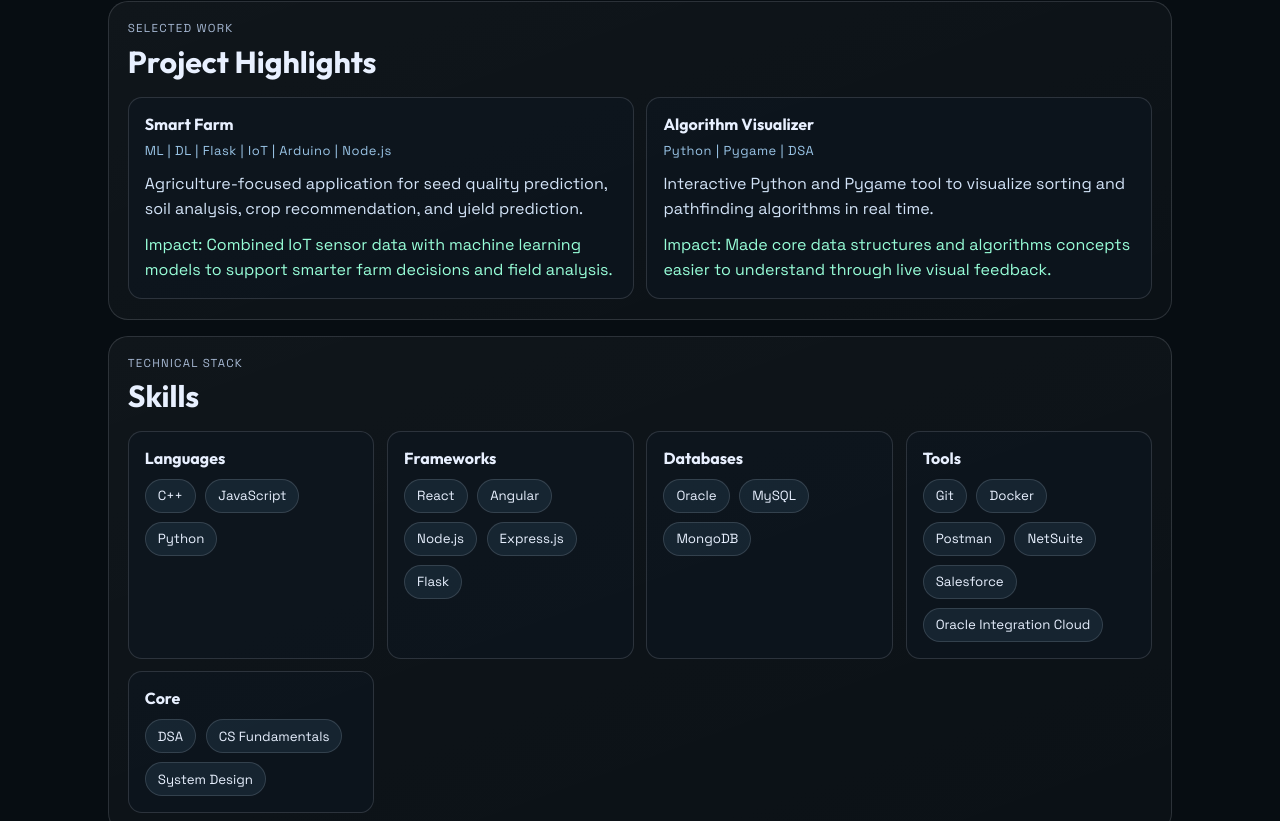
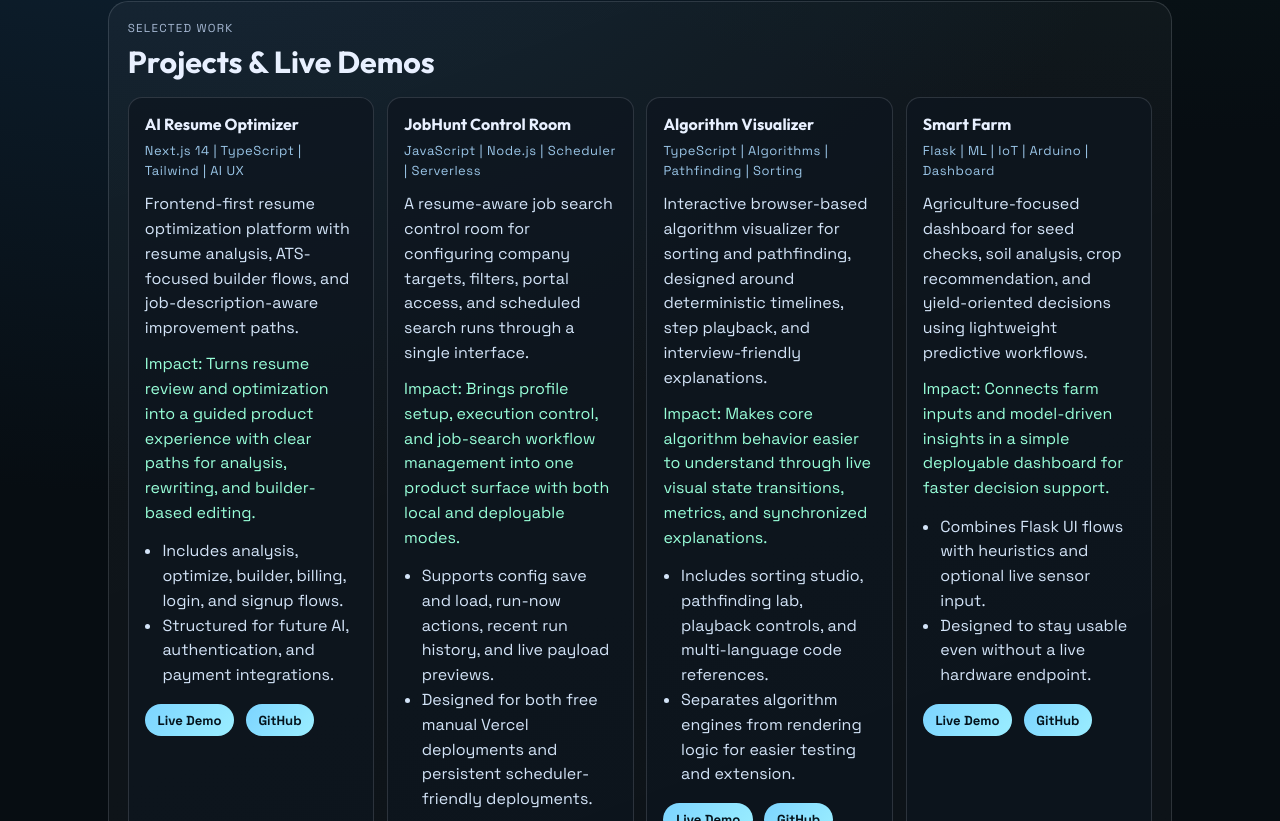
Before and after one commit to codetitan9999/Sree-Sumanth-Portfolio, a React (Vite) app: page / in a window 1280 px wide. Shown: the part 1299-2120 px from the top of the page. Built offline with nearby package versions, Linux system fonts and the light colour scheme.

Commit message:
Expand portfolio projects with live demos

```diff
--- a/src/components/ProjectsGrid.jsx
+++ b/src/components/ProjectsGrid.jsx
@@ -3,7 +3,7 @@
 function ProjectsGrid({ projects }) {
   return (
     <section className="panel" id="projects">
-      <SectionTitle eyebrow="Selected Work" title="Project Highlights" />
+      <SectionTitle eyebrow="Selected Work" title="Projects & Live Demos" />
       <div className="projects-grid">
         {projects.map((project) => (
           <article className="project-card" key={project.title}>
@@ -11,6 +11,21 @@
             <p className="subtitle">{project.subtitle}</p>
             <p>{project.description}</p>
             <p className="impact">Impact: {project.impact}</p>
+            <ul className="project-highlights">
+              {project.highlights.map((highlight) => (
+                <li key={highlight}>{highlight}</li>
+              ))}
+            </ul>
+            <div className="project-actions">
+              {project.liveUrl ? (
+                <a href={project.liveUrl} target="_blank" rel="noreferrer">
+                  Live Demo
+                </a>
+              ) : null}
+              <a href={project.repoUrl} target="_blank" rel="noreferrer">
+                GitHub
+              </a>
+            </div>
           </article>
         ))}
       </div>
--- a/src/data/portfolioData.js
+++ b/src/data/portfolioData.js
@@ -49,25 +49,69 @@
   ],
   projects: [
     {
-      title: 'Smart Farm',
-      subtitle: 'ML | DL | Flask | IoT | Arduino | Node.js',
+      title: 'AI Resume Optimizer',
+      subtitle: 'Next.js 14 | TypeScript | Tailwind | AI UX',
       description:
-        'Agriculture-focused application for seed quality prediction, soil analysis, crop recommendation, and yield prediction.',
-      impact: 'Combined IoT sensor data with machine learning models to support smarter farm decisions and field analysis.',
+        'Frontend-first resume optimization platform with resume analysis, ATS-focused builder flows, and job-description-aware improvement paths.',
+      impact: 'Turns resume review and optimization into a guided product experience with clear paths for analysis, rewriting, and builder-based editing.',
       highlights: [
-        'Integrated IoT sensors with ESP32 for live farm inputs.',
-        'Used Random Forest and ResNet50 v2 for prediction-oriented workflows.'
-      ]
+        'Includes analysis, optimize, builder, billing, login, and signup flows.',
+        'Structured for future AI, authentication, and payment integrations.'
+      ],
+      repoUrl: 'https://github.com/codetitan9999/AI-Resume-Optimizer',
+      liveUrl: 'https://ai-resume-optimizer-for-top-companies.vercel.app/'
+    },
+    {
+      title: 'JobHunt Control Room',
+      subtitle: 'JavaScript | Node.js | Scheduler | Serverless',
+      description:
+        'A resume-aware job search control room for configuring company targets, filters, portal access, and scheduled search runs through a single interface.',
+      impact: 'Brings profile setup, execution control, and job-search workflow management into one product surface with both local and deployable modes.',
+      highlights: [
+        'Supports config save and load, run-now actions, recent run history, and live payload previews.',
+        'Designed for both free manual Vercel deployments and persistent scheduler-friendly deployments.'
+      ],
+      repoUrl: 'https://github.com/codetitan9999/Job-Search-Platform',
+      liveUrl: 'https://job-search-platform-three.vercel.app/'
     },
     {
       title: 'Algorithm Visualizer',
-      subtitle: 'Python | Pygame | DSA',
-      description: 'Interactive Python and Pygame tool to visualize sorting and pathfinding algorithms in real time.',
-      impact: 'Made core data structures and algorithms concepts easier to understand through live visual feedback.',
+      subtitle: 'TypeScript | Algorithms | Pathfinding | Sorting',
+      description:
+        'Interactive browser-based algorithm visualizer for sorting and pathfinding, designed around deterministic timelines, step playback, and interview-friendly explanations.',
+      impact: 'Makes core algorithm behavior easier to understand through live visual state transitions, metrics, and synchronized explanations.',
       highlights: [
-        'Built real-time animated visualizations for sorting algorithms.',
-        'Implemented pathfinding workflows for intuitive algorithm exploration.'
-      ]
+        'Includes sorting studio, pathfinding lab, playback controls, and multi-language code references.',
+        'Separates algorithm engines from rendering logic for easier testing and extension.'
+      ],
+      repoUrl: 'https://github.com/codetitan9999/Algorithm_Visualizer',
+      liveUrl: 'https://algorithm-visualizer-xi-ten.vercel.app'
+    },
+    {
+      title: 'Smart Farm',
+      subtitle: 'Flask | ML | IoT | Arduino | Dashboard',
+      description:
+        'Agriculture-focused dashboard for seed checks, soil analysis, crop recommendation, and yield-oriented decisions using lightweight predictive workflows.',
+      impact: 'Connects farm inputs and model-driven insights in a simple deployable dashboard for faster decision support.',
+      highlights: [
+        'Combines Flask UI flows with heuristics and optional live sensor input.',
+        'Designed to stay usable even without a live hardware endpoint.'
+      ],
+      repoUrl: 'https://github.com/codetitan9999/SMART-FARM',
+      liveUrl: 'https://smart-farm-gold-six.vercel.app'
+    },
+    {
+      title: 'Contact Dashboard',
+      subtitle: 'JavaScript | Contact Management | Responsive UI',
+      description:
+        'A polished contact management dashboard with search, editing, favorites, category filters, notes, and local backup support.',
+      impact: 'Transforms a simple contact app into a more complete CRUD product experience with stronger usability and local data management.',
+      highlights: [
+        'Supports add, edit, delete, search, favorite filtering, sorting, and JSON import/export.',
+        'Uses responsive dashboard styling and improved local storage handling.'
+      ],
+      repoUrl: 'https://github.com/codetitan9999/contactApp',
+      liveUrl: 'https://contact-app-ivory-pi.vercel.app'
     }
   ],
   skills: {
--- a/src/styles.css
+++ b/src/styles.css
@@ -311,6 +311,30 @@
   color: #98ffd9;
 }
 
+.project-highlights {
+  margin: 0.85rem 0 0;
+  padding-left: 1.1rem;
+  color: #d3e4f8;
+  line-height: 1.55;
+}
+
+.project-actions {
+  margin-top: 1rem;
+  display: flex;
+  flex-wrap: wrap;
+  gap: 0.7rem;
+}
+
+.project-actions a {
+  text-decoration: none;
+  color: #04131c;
+  background: linear-gradient(125deg, var(--brand), #9beeff);
+  border-radius: 999px;
+  padding: 0.48rem 0.8rem;
+  font-size: 0.82rem;
+  font-weight: 700;
+}
+
 .contact-links,
 .social-links {
   margin-top: 1rem;
```
